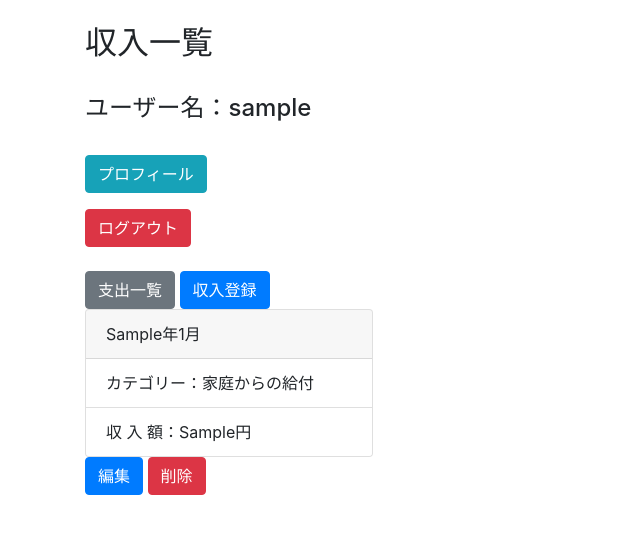
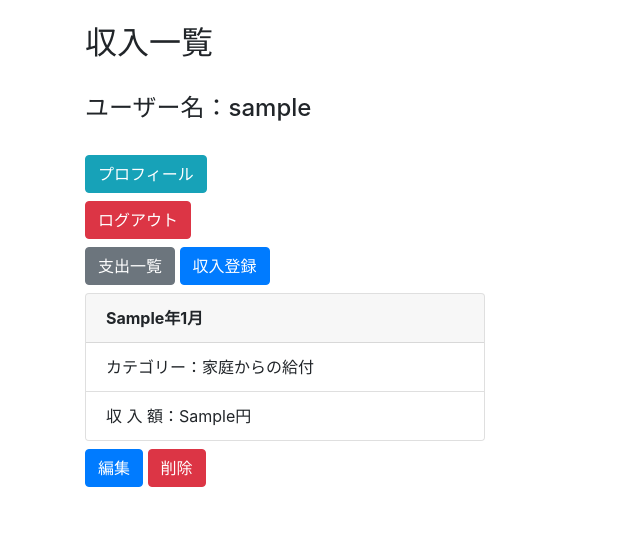
Before and after one commit to Franco-M-Enzian/ScholarManage, a Django app: page /finances/income/list/ in a window 1280 px wide. Shown: the part 56-590 px from the top of the page, without its empty margins (0-640 px from the left). Run offline with Django 5.2, Linux system fonts and the light colour scheme; a user stored in the database is signed in; tables that the repository leaves empty hold one stand-in row (values such as "Sample post"); some libraries are stand-ins or nearby versions.

Commit message:
Adjust button position

```diff
--- a/templates/accounts/profile.html
+++ b/templates/accounts/profile.html
@@ -9,7 +9,7 @@
 {% if user.is_authenticated %}
 <br>
 <h4>ユーザー名：{{ user.username }}</h4>
-<div class="card" style="width: 18rem;">
+<div class="card" style="width: 23rem;">
   <ul class="list-group list-group-flush">
     <li class="list-group-item">メールアドレス: {{ user.email }}</li>
     <li class="list-group-item">誕生日: {{ user.birthday }}</li>
@@ -19,11 +19,12 @@
   </ul>
 </div>
 <br>
-{% endif %}
 <form method="post" action="{% url 'accounts:logout' %}">
   {% csrf_token %}
   <button type="submit" class="btn btn-danger">ログアウト</button>
 </form>
+{% endif %}
+
 <br>
 <a href="{% url 'finances:income_list' %}" class="btn btn-secondary">収入一覧に移動</a>
 <a href="{% url 'finances:expense_list' %}" class="btn btn-secondary">支出一覧に移動</a>
--- a/templates/finances/income_list.html
+++ b/templates/finances/income_list.html
@@ -10,28 +10,31 @@
 <br>
 <h4>ユーザー名：{{ user.username }}</h4>
 <br>
-<a href="{% url 'accounts:profile' user.username %}" class="btn btn-info">プロフィール</a>
-<p></p>
+<a href="{% url 'accounts:profile' user.username %}" class="btn btn-info mb-2">プロフィール</a>
 <form method="post" action="{% url 'accounts:logout' %}">
     {% csrf_token %}
-    <button type="submit" class="btn btn-danger">ログアウト</button>
+    <button type="submit" class="btn btn-danger mb-2">ログアウト</button>
 </form>
-<br>
 {% endif %}
-<a href="{% url 'finances:expense_list' %}" class="btn btn-secondary">支出一覧</a>
-<a href="{% url 'finances:income_add' %}" class="btn btn-primary">収入登録</a>
+<div class="mb-2">
+  <a href="{% url 'finances:expense_list' %}" class="btn btn-secondary">支出一覧</a>
+  <a href="{% url 'finances:income_add' %}" class="btn btn-primary">収入登録</a>
+</div>
 {% for income in incomes %}
-<div class="card" style="width: 18rem;">
-    <div class="card-header">
-    {{ income.year }}年{{ income.month }}
+<div class="card" style="width: 25rem;">
+  <div class="card-header">
+    <strong>{{ income.year }}年{{ income.month }}</strong>
     </div>
     <ul class="list-group list-group-flush">
       <li class="list-group-item">カテゴリー：{{ income.category }}</li>
       <li class="list-group-item">収  入  額：{{ income.amount }}円</li>
     </ul>
   </div>
-<a href="{% url 'finances:income_update' income.pk %}" class="btn btn-primary">編集</a>
-<a href="{% url 'finances:income_delete' income.pk %}" class="btn btn-danger">削除</a>
+  <div class="mt-2">
+    <a href="{% url 'finances:income_update' income.pk %}" class="btn btn-primary">編集</a>
+    <a href="{% url 'finances:income_delete' income.pk %}" class="btn btn-danger">削除</a>
+  </div>
+</div>
 {% empty %}
 <p class="alert alert-warning" role="alert">収入登録が一件もありません。</p>
 {% endfor %}
```
Also changed, not shown: templates/finances/expense_list.html (+9 -6 lines). Lines whose indentation alone changed are shown as unchanged.
